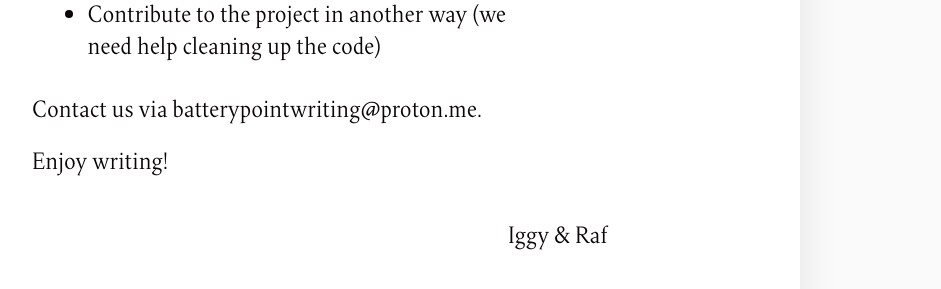
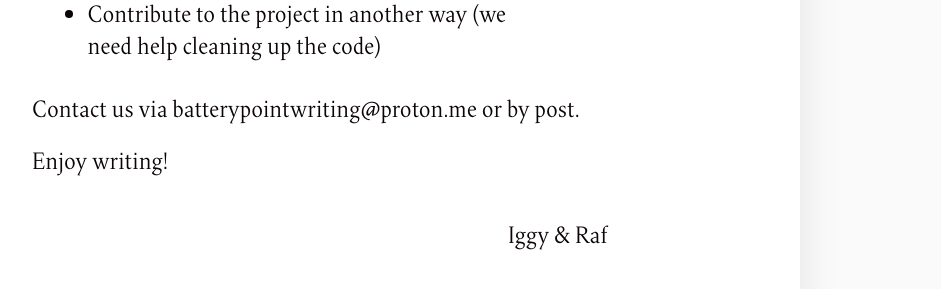
Before and after one commit to batterypointwriting/batterypointwriting.github.io, a Jekyll site: the page built from submit.md, in a window 1280 px wide. Shown: the part 1877-2166 px from the top of the page, without its empty margins (320-1261 px from the left). Built offline with Jekyll 4.4.1, drawn with Linux system fonts in a browser that asks for light colours.

Commit message:
Update submit.md

```diff
--- a/submit.md
+++ b/submit.md
@@ -34,6 +34,6 @@ You can:
 - Add photos if you send them via whatsapp (send them HD if possible)
 - Contribute to the project in another way (we need help cleaning up the code)
 
-Contact us via batterypointwriting@proton.me.
+Contact us via batterypointwriting@proton.me or by post.
 
 Enjoy writing!
```
